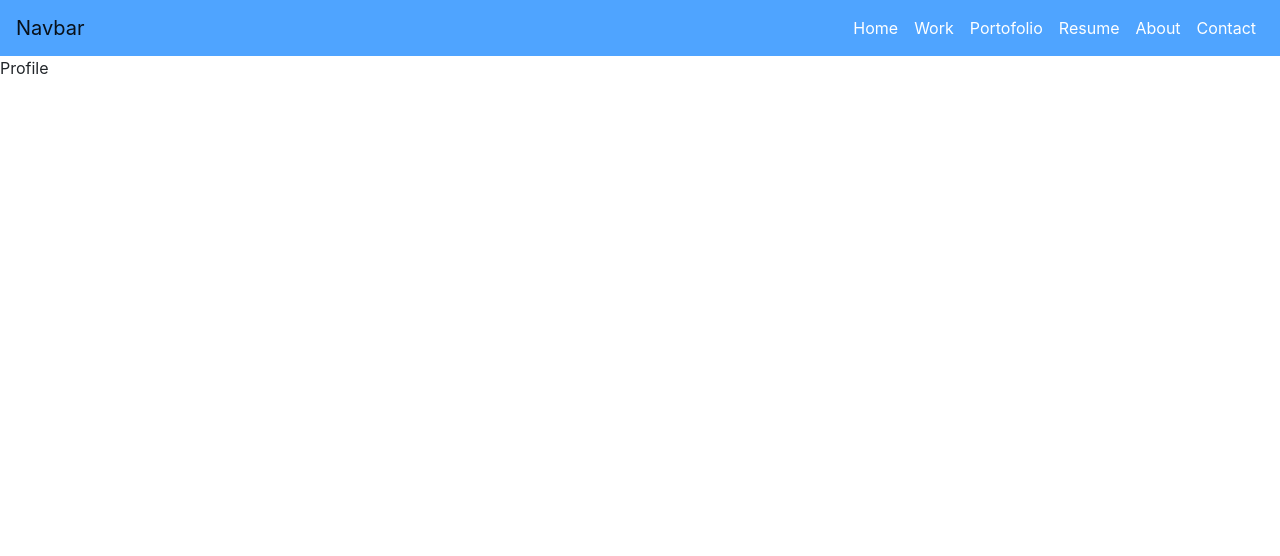
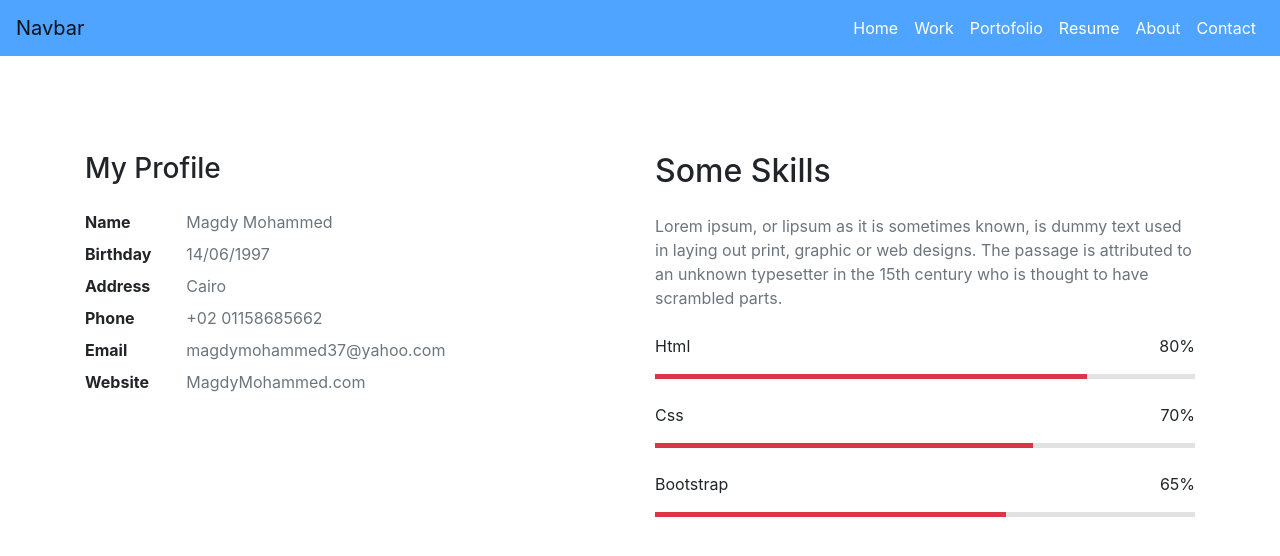
Before and after one commit to magdyMohammed20/react-template, a React (Create React App) app: page /resume in a window 1280 px wide. Shown: the top 556 px of the page. Built offline with nearby package versions, Linux system fonts and the light colour scheme.

Commit message:
Create Profile Page

```diff
--- a/src/Components/Profile/index.js
+++ b/src/Components/Profile/index.js
@@ -1,9 +1,76 @@
-import React from 'react';
+import React, { useEffect, useState } from 'react';
+import axios from 'axios'
+const Profile = () => {
 
-const Profile = () => {
+    const [skills, setSkills] = useState([])
+
+    useEffect(() => {
+        async function fetchData() {
+            const result = await axios.get('Api/data.json')
+            setSkills(result.data.skills)
+        }
+
+        fetchData()
+
+    }, []);
+
+    const all = skills.length > 0 ?
+        skills.map(skillsItem => {
+            return (
+                <div className='my-4' key={skillsItem.id}>
+                    <div className='d-flex justify-content-between'>
+                        <p>{skillsItem.skillName}</p>
+                        <p>{skillsItem.percentage}</p>
+                    </div>
+                    <div className='w-100' style={{ backgroundColor: 'rgb(226, 226, 226)' }}>
+                        <div style={{ height: '5px', backgroundColor: '#dc3545', width: skillsItem.percentage }}></div>
+                    </div>
+                </div>
+            )
+        })
+        : '';
+
+
     return (
-        <div>
-            Profile
+        <div className='pt-5'>
+            <div className='container'>
+                <div className='row mt-5'>
+                    <div className='col-6'>
+                        <h3>My Profile</h3>
+                        <ul className='list-unstyled w-75 text-left mt-4'>
+                            <li className='d-flex '>
+                                <div className='font-weight-bold w-25'>Name</div>
+                                <div className='text-muted w-75'>Magdy Mohammed</div>
+                            </li>
+                            <li className='my-2 d-flex '>
+                                <div className='font-weight-bold w-25'>Birthday</div>
+                                <div className='text-muted w-75'>14/06/1997</div>
+                            </li>
+                            <li className='d-flex '>
+                                <div className='font-weight-bold w-25'>Address</div>
+                                <div className='text-muted w-75'>Cairo</div>
+                            </li>
+                            <li className='my-2 d-flex '>
+                                <div className='font-weight-bold w-25'>Phone</div>
+                                <div className='text-muted w-75'>+02 01158685662</div>
+                            </li>
+                            <li className='d-flex '>
+                                <div className='font-weight-bold w-25'>Email</div>
+                                <div className='text-muted w-75'>magdymohammed37@yahoo.com</div>
+                            </li>
+                            <li className='my-2 d-flex '>
+                                <div className='font-weight-bold w-25'>Website</div>
+                                <div className='text-muted w-75'>MagdyMohammed.com</div>
+                            </li>
+                        </ul>
+                    </div>
+                    <div className='col-6'>
+                        <h2>Some Skills</h2>
+                        <p className='text-muted mt-4'>Lorem ipsum, or lipsum as it is sometimes known, is dummy text used in laying out print, graphic or web designs. The passage is attributed to an unknown typesetter in the 15th century who is thought to have scrambled parts.</p>
+                        {all}
+                    </div>
+                </div>
+            </div>
         </div>
     );
 };
```
